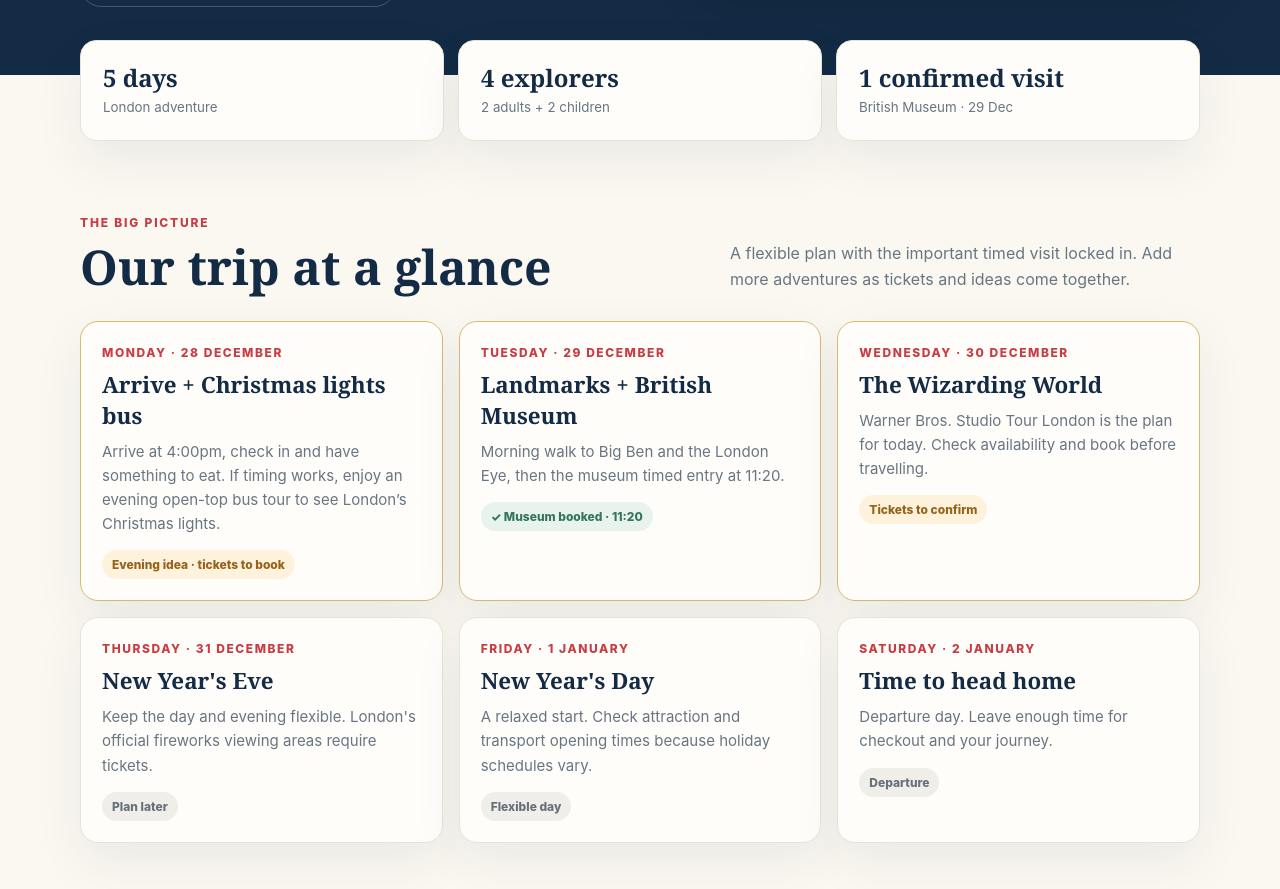
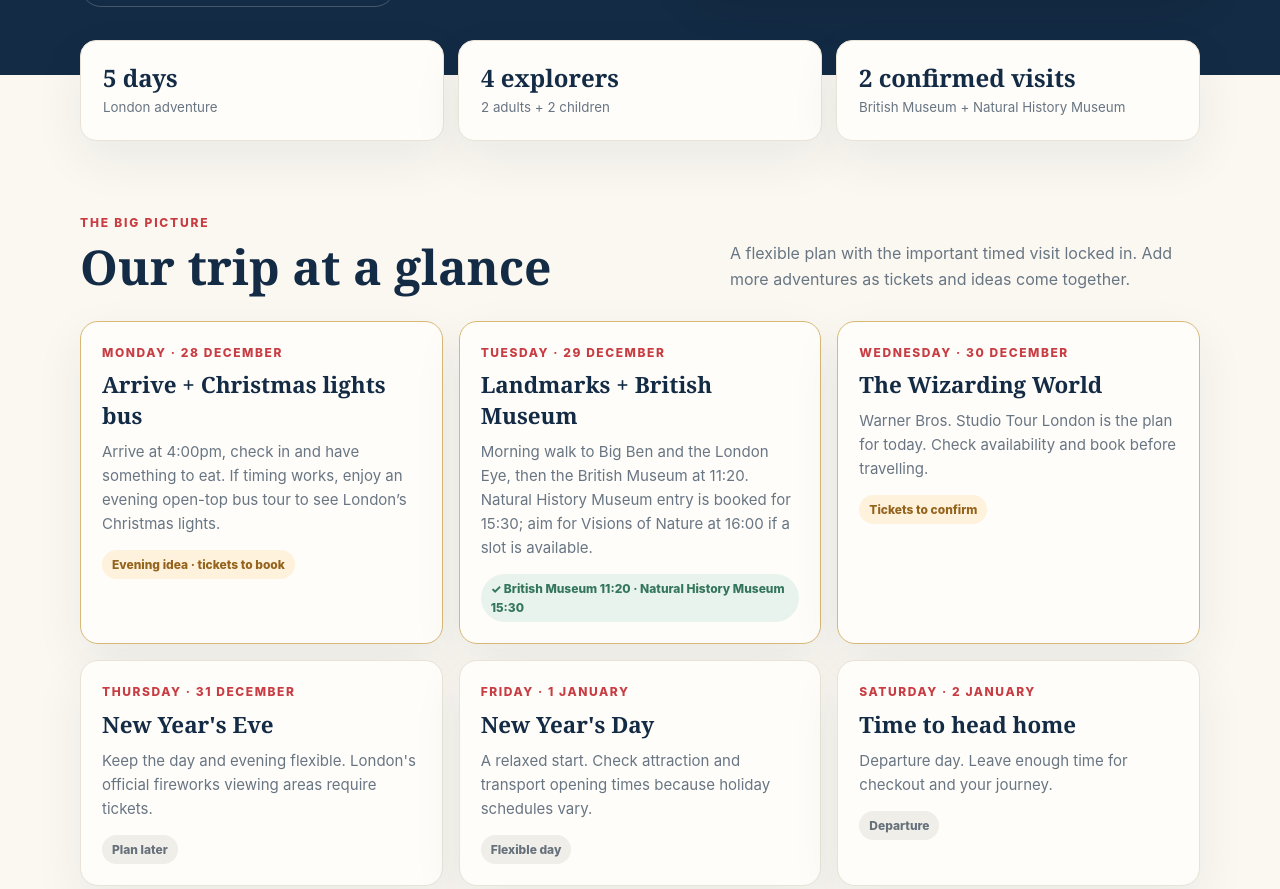
Before and after one commit to ChrisBeast67/london-family-trip, a plain HTML site: page index.html in a window 1280 px wide. Shown: the part 517-1406 px from the top of the page. Drawn offline with Linux system fonts and the light colour scheme.

Commit message:
Add Natural History Museum and Visions of Nature plan

```diff
--- a/index.html
+++ b/index.html
@@ -34,13 +34,13 @@ footer{background:var(--navy);color:#dce4eb;padding:35px 0}.foot{display:flex;ju
 </header>
 <main>
  <div class="wrap"><div class="stats">
-  <div class="stat"><b>5 days</b><small>London adventure</small></div><div class="stat"><b>4 explorers</b><small>2 adults + 2 children</small></div><div class="stat"><b>1 confirmed visit</b><small>British Museum · 29 Dec</small></div>
+  <div class="stat"><b>5 days</b><small>London adventure</small></div><div class="stat"><b>4 explorers</b><small>2 adults + 2 children</small></div><div class="stat"><b>2 confirmed visits</b><small>British Museum + Natural History Museum</small></div>
  </div></div>
  <section id="plan"><div class="wrap">
   <div class="section-head"><div><div class="kicker">The big picture</div><h2>Our trip at a glance</h2></div><p>A flexible plan with the important timed visit locked in. Add more adventures as tickets and ideas come together.</p></div>
   <div class="days">
    <article class="day featured"><div class="date">Monday · 28 December</div><h3>Arrive + Christmas lights bus</h3><p>Arrive at 4:00pm, check in and have something to eat. If timing works, enjoy an evening open-top bus tour to see London’s Christmas lights.</p><span class="status planned">Evening idea · tickets to book</span></article>
-   <article class="day featured"><div class="date">Tuesday · 29 December</div><h3>Landmarks + British Museum</h3><p>Morning walk to Big Ben and the London Eye, then the museum timed entry at 11:20.</p><span class="status booked">✓ Museum booked · 11:20</span></article>
+   <article class="day featured"><div class="date">Tuesday · 29 December</div><h3>Landmarks + British Museum</h3><p>Morning walk to Big Ben and the London Eye, then the British Museum at 11:20. Natural History Museum entry is booked for 15:30; aim for Visions of Nature at 16:00 if a slot is available.</p><span class="status booked">✓ British Museum 11:20 · Natural History Museum 15:30</span></article>
    <article class="day featured"><div class="date">Wednesday · 30 December</div><h3>The Wizarding World</h3><p>Warner Bros. Studio Tour London is the plan for today. Check availability and book before travelling.</p><span class="status planned">Tickets to confirm</span></article>
    <article class="day"><div class="date">Thursday · 31 December</div><h3>New Year's Eve</h3><p>Keep the day and evening flexible. London's official fireworks viewing areas require tickets.</p><span class="status">Plan later</span></article>
    <article class="day"><div class="date">Friday · 1 January</div><h3>New Year's Day</h3><p>A relaxed start. Check attraction and transport opening times because holiday schedules vary.</p><span class="status">Flexible day</span></article>
@@ -71,6 +71,7 @@ footer{background:var(--navy);color:#dce4eb;padding:35px 0}.foot{display:flex;ju
    <article class="place"><div class="place-art">🚌</div><div class="place-body"><h3>Christmas Lights Night Bus</h3><p><b>Suggested for 28 Dec evening · not booked.</b> A 90-minute open-top tour past London’s illuminated Christmas displays. Big Bus lists tours from 12 Nov to 30 Dec 2026; departure times vary by stop. Choose a later departure after you have arrived and settled in. Dress warmly!</p><a href="https://www.bigbustours.com/en/london/london-christmas-lights-bus-tour" target="_blank" rel="noopener">Check official tour times and tickets ↗</a></div></article>
    <article class="place"><div class="place-art">🏛️</div><div class="place-body"><h3>British Museum</h3><p><b>Booked · 29 Dec at 11:20.</b> Look out for the Rosetta Stone, Egyptian mummies, Parthenon sculptures and the Great Court. Allow around 2–3 hours.</p><a href="https://www.britishmuseum.org/visit" target="_blank" rel="noopener">Visit the official website ↗</a></div></article>
    <article class="place"><div class="place-art">⚡</div><div class="place-body"><h3>Harry Potter Studio Tour</h3><p><b>Planned · 30 Dec, not yet confirmed.</b> Allow around 3–4 hours inside, plus travel to and from the studios. Check ticket availability before making plans.</p><a href="https://www.wbstudiotour.co.uk/tickets/" target="_blank" rel="noopener">Official tickets ↗</a> · <a href="https://book.wbstudiotour.com/?event_type_id=2&amp;site_id=1" target="_blank" rel="noopener">Booking page ↗</a></div></article>
+   <article class="place"><div class="place-art">🌿</div><div class="place-body"><h3>Visions of Nature</h3><p><b>Suggested · 29 Dec at 16:00, not booked.</b> A 20-minute mixed-reality experience with virtual wildlife and eight ecosystems. Your Natural History Museum entry is booked for 15:30; the museum asks visitors to arrive around 30 minutes before the experience, so 16:00 is a better target than 15:45. Suitable for ages 10+; £9.95 per person.</p><a href="https://www.nhm.ac.uk/visit/exhibitions/visions-of-nature.html" target="_blank" rel="noopener">Check sessions and book official tickets ↗</a></div></article>
    <article class="place"><div class="place-art">🕰️</div><div class="place-body"><h3>Big Ben</h3><p>One of London's most recognisable sights beside the Houses of Parliament. Great views from Westminster Bridge.</p><a href="https://www.parliament.uk/visiting/" target="_blank" rel="noopener">Visit UK Parliament ↗</a></div></article>
    <article class="place"><div class="place-art">🎡</div><div class="place-body"><h3>London Eye</h3><p>Take in the giant observation wheel on the South Bank. This morning's plan is to admire it from outside, not a booked ride.</p><a href="https://www.londoneye.com/" target="_blank" rel="noopener">Official London Eye site ↗</a></div></article>
    <article class="place"><div class="place-art">🦁</div><div class="place-body"><h3>Trafalgar Square</h3><p>A lively central London meeting point and a good starting place for the morning sightseeing walk.</p><a href="https://www.visitlondon.com/things-to-do/place/283 એ" target="_blank" rel="noopener">Explore London ↗</a></div></article>
@@ -82,7 +83,8 @@ footer{background:var(--navy);color:#dce4eb;padding:35px 0}.foot{display:flex;ju
   <div class="todo">
    <div class="todo-panel"><h3>Before we go</h3>
     <label class="check"><input type="checkbox" data-save="hp"><span>Confirm and book Harry Potter Studio Tour tickets for 30 December</span></label>
-    <label class="check"><input type="checkbox" data-save="museum"><span>Save British Museum booking confirmation</span></label>
+    <label class="check"><input type="checkbox" data-save="museum"><span>Save British Museum and Natural History Museum booking confirmations</span></label>
+    <label class="check"><input type="checkbox" data-save="visions"><span>Check availability and book Visions of Nature for 29 December (aim for 16:00)</span></label>
     <label class="check"><input type="checkbox" data-save="travel"><span>Plan travel to and from the Studio Tour</span></label>
     <label class="check"><input type="checkbox" data-save="nye"><span>Decide whether to attend a New Year's Eve event</span></label>
     <label class="check"><input type="checkbox" data-save="hours"><span>Check holiday opening hours and transport updates</span></label>
```
